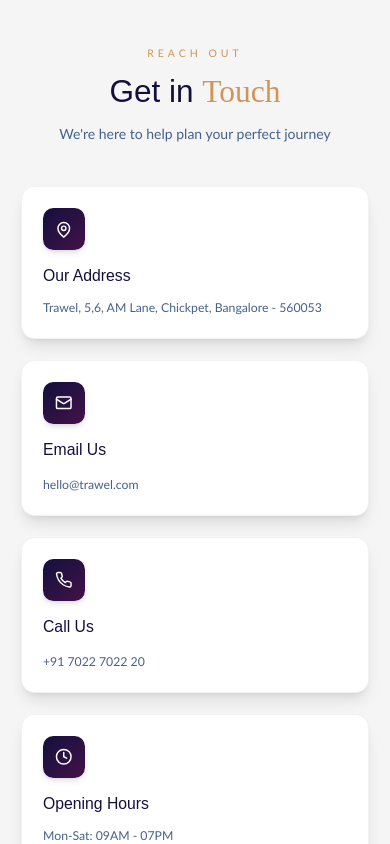
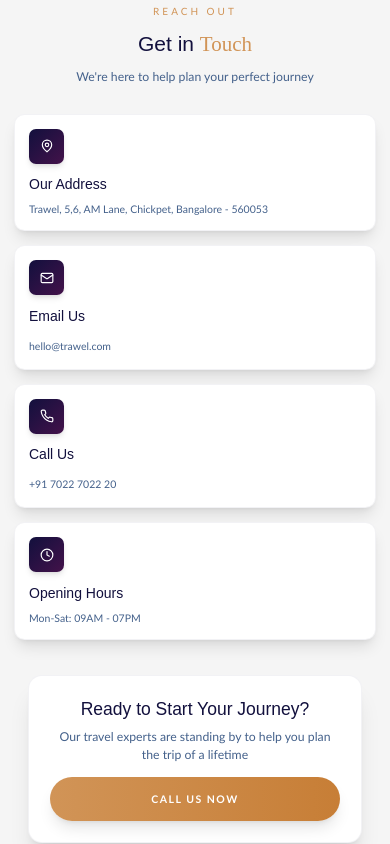
Before and after one commit to PP-2412/TrawelGuidelines, a Next.js app: page / in a window 390 px wide. Shown: the part 10320-11164 px from the top of the page. Built offline with nearby package versions, Linux system fonts and the light colour scheme; a web font is replaced by a local one.

Commit message:
Update Contact.tsx

```diff
--- a/components/shared/Contact.tsx
+++ b/components/shared/Contact.tsx
@@ -9,39 +9,39 @@ const contactInfo = [
 
 export default function Contact() {
   return (
-    <section id="contact" className="py-24 bg-[#f5f5f5]">
-      <div className="max-w-7xl mx-auto px-6 lg:px-12">
-        <div className="text-center mb-12">
-          <span className="inline-block font-sans text-xs font-medium tracking-[4px] uppercase text-[#d19457] mb-4">Reach Out</span>
-          <h2 className="font-display text-4xl md:text-5xl text-[#12103d] mb-4">
+    <section id="contact" className="py-12 sm:py-16 md:py-24 bg-[#f5f5f5] scroll-mt-20">
+      <div className="max-w-7xl mx-auto px-4 sm:px-6 lg:px-12">
+        <div className="text-center mb-8 sm:mb-12">
+          <span className="inline-block font-sans text-[10px] sm:text-xs font-medium tracking-[3px] sm:tracking-[4px] uppercase text-[#d19457] mb-3 sm:mb-4">Reach Out</span>
+          <h2 className="font-display text-2xl sm:text-4xl md:text-5xl text-[#12103d] mb-3 sm:mb-4">
             Get in <span className="font-accent text-[#d19457]">Touch</span>
           </h2>
-          <p className="font-sans text-[#44618b]">We&apos;re here to help plan your perfect journey</p>
+          <p className="font-sans text-sm sm:text-base text-[#44618b]">We&apos;re here to help plan your perfect journey</p>
         </div>
 
-        <div className="grid md:grid-cols-2 lg:grid-cols-4 gap-6 max-w-6xl mx-auto">
+        <div className="grid grid-cols-1 sm:grid-cols-2 lg:grid-cols-4 gap-4 sm:gap-6 max-w-6xl mx-auto">
           {contactInfo.map((info, index) => (
-            <div key={index} className="bg-white rounded-2xl p-6 shadow-lg border border-[#12103d]/5 hover:shadow-xl transition-all">
-              <div className="w-12 h-12 rounded-xl bg-gradient-to-br from-[#12103d] to-[#43124a] flex items-center justify-center mb-4 shadow-md">
-                <info.icon className="w-5 h-5 text-white" />
+            <div key={index} className="bg-white rounded-xl sm:rounded-2xl p-4 sm:p-6 shadow-lg border border-[#12103d]/5 hover:shadow-xl transition-all">
+              <div className="w-10 h-10 sm:w-12 sm:h-12 rounded-lg sm:rounded-xl bg-gradient-to-br from-[#12103d] to-[#43124a] flex items-center justify-center mb-3 sm:mb-4 shadow-md">
+                <info.icon className="w-4 h-4 sm:w-5 sm:h-5 text-white" />
               </div>
-              <h3 className="font-display text-lg text-[#12103d] mb-3">{info.title}</h3>
+              <h3 className="font-display text-base sm:text-lg text-[#12103d] mb-2 sm:mb-3">{info.title}</h3>
               {info.href ? (
-                <a href={info.href} className="font-sans text-sm text-[#44618b] hover:text-[#d19457] transition-colors">{info.content}</a>
+                <a href={info.href} className="font-sans text-xs sm:text-sm text-[#44618b] hover:text-[#d19457] transition-colors break-words">{info.content}</a>
               ) : (
-                <p className="font-sans text-sm text-[#44618b]">{info.content}</p>
+                <p className="font-sans text-xs sm:text-sm text-[#44618b] break-words">{info.content}</p>
               )}
             </div>
           ))}
         </div>
 
-        <div className="mt-16 text-center">
-          <div className="inline-block bg-white rounded-3xl p-10 shadow-xl border border-[#12103d]/5 max-w-2xl">
-            <h3 className="font-display text-2xl text-[#12103d] mb-3">Ready to Start Your Journey?</h3>
-            <p className="font-sans text-[#44618b] mb-6">Our travel experts are standing by to help you plan the trip of a lifetime</p>
+        <div className="mt-10 sm:mt-16 text-center">
+          <div className="inline-block bg-white rounded-2xl sm:rounded-3xl p-6 sm:p-8 md:p-10 shadow-xl border border-[#12103d]/5 max-w-2xl mx-4 sm:mx-auto">
+            <h3 className="font-display text-xl sm:text-2xl text-[#12103d] mb-2 sm:mb-3">Ready to Start Your Journey?</h3>
+            <p className="font-sans text-sm sm:text-base text-[#44618b] mb-4 sm:mb-6">Our travel experts are standing by to help you plan the trip of a lifetime</p>
             <a
               href="tel:+917022702220"
-              className="inline-block bg-gradient-to-r from-[#d19457] to-[#c77e36] text-white font-sans text-sm font-bold tracking-[2px] uppercase px-10 py-4 rounded-full shadow-lg hover:shadow-xl transition-all duration-300 hover:scale-105"
+              className="inline-flex items-center justify-center bg-gradient-to-r from-[#d19457] to-[#c77e36] text-white font-sans text-xs sm:text-sm font-bold tracking-[1.5px] sm:tracking-[2px] uppercase px-6 sm:px-10 py-3.5 sm:py-4 rounded-full shadow-lg hover:shadow-xl transition-all duration-300 hover:scale-105 touch-target w-full sm:w-auto"
             >
               Call Us Now
             </a>
```
